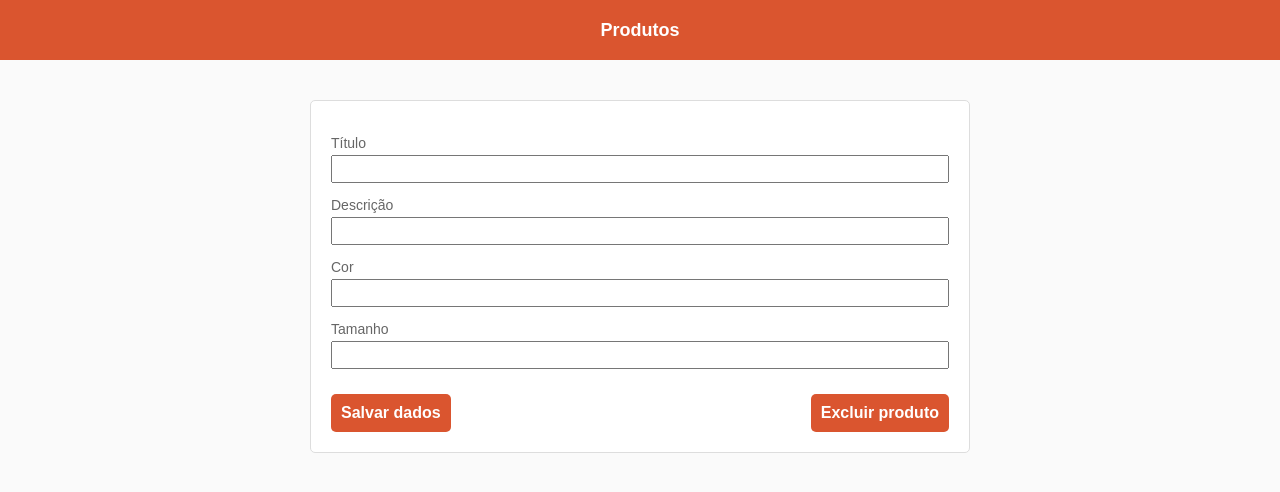
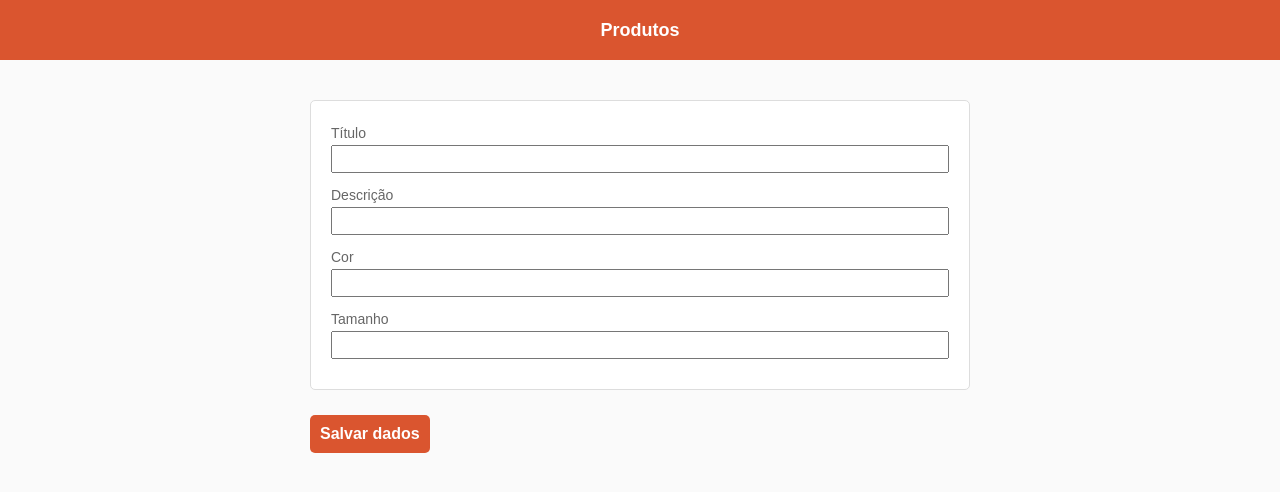
Before and after one commit to osvaldokalvaitir/reactjs-shoe-store, a React (Create React App) app: page /products/1 in a window 1280 px wide. Shown: the top 492 px of the page. Built offline with nearby package versions, Linux system fonts and the light colour scheme; no server answers.

Commit message:
Término do CRUD

```diff
--- a/src/pages/product/index.js
+++ b/src/pages/product/index.js
@@ -65,7 +65,7 @@ class Product extends Component {
         const { _id } = this.state.product;
 
         try {
-            const response = await api.delete(`/products/${_id}`);
+            await api.delete(`/products/${_id}`);
             this.props.history.push("/");
         }
         catch(err) {
@@ -95,18 +95,18 @@ class Product extends Component {
                         <p>Tamanho</p>
                         <input type="text" name="size" value={size} onChange={this.handleChange} />
                     </label>
+                </form>
                 <div className="actions">
                     <button type="submit" onClick={this.handleSubmit}>
                         Salvar dados
                     </button>
-                        { (_id !== '')
+                    { (_id)
                         ? <button onClick={this.deleteProduct}>
                             Excluir produto
                           </button>
                         : null
                     }
                 </div>
-                </form>
             </div>
         );
     }
--- a/src/pages/product/styles.css
+++ b/src/pages/product/styles.css
@@ -16,7 +16,6 @@
     color: #666;
     font-size: 14px;
     line-height: 24px;
-    margin-top: 10px;
 }
 
 .product-info input {
@@ -24,6 +23,7 @@
     font-size: 18px;
     line-height: 24px;
     width: 100%;
+    margin-bottom: 10px;
 }
 
 .product-info .actions {
```
Lines whose indentation alone changed are shown as unchanged.
